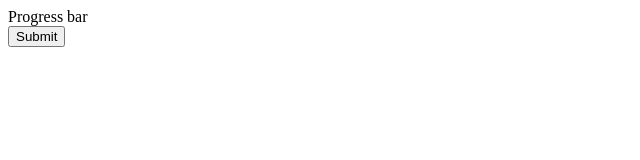
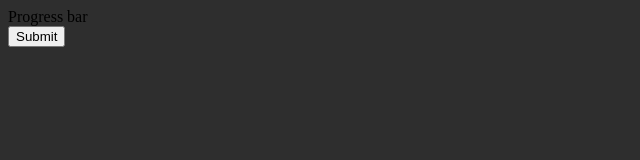
Before and after one commit to milky2028/lit, a website built with Vite: page index.html in a window 1280 px wide. Shown: the whole page, without its empty margins (0-640 px from the left). Built offline with nearby package versions, Linux system fonts and the light colour scheme.

Commit message:
dark theme for home page

```diff
--- a/index.html
+++ b/index.html
@@ -6,7 +6,7 @@
     <meta name="viewport" content="width=device-width, initial-scale=1.0" />
     <title>Lit Playground</title>
   </head>
-  <body>
+  <body style="background-color: #2e2e2e">
     <adb-progress></adb-progress>
     <adb-button>Submit</adb-button>
     <script type="module" src="/src/index.ts"></script>
```
